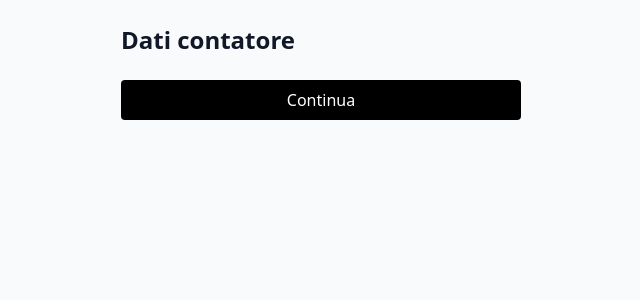
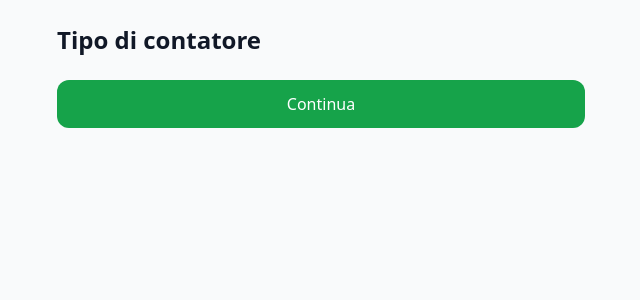
Before and after one commit to eutentiofficial-art/energia-compara, a Next.js app: page /manual/meter in a window 1280 px wide. Shown: the top 300 px of the page, without its empty margins (319-959 px from the left). Built offline with nearby package versions, Linux system fonts and the light colour scheme.

Commit message:
Update page.tsx

```diff
--- a/app/manual/meter/page.tsx
+++ b/app/manual/meter/page.tsx
@@ -1,60 +1,61 @@
 "use client";
 
 import { useRouter } from "next/navigation";
-import { useState, useEffect } from "react";
+import { useState } from "react";
 
 export default function MeterPage() {
   const router = useRouter();
-  const [servizio, setServizio] = useState<string | null>(null);
-
-  const [kw, setKw] = useState("");
-  const [contatoreGas, setContatoreGas] = useState("");
-
-  useEffect(() => {
-    setServizio(localStorage.getItem("tipo_servizio"));
-  }, []);
+  const service = sessionStorage.getItem("service_type");
+  const [power, setPower] = useState("");
+  const [gasMeter, setGasMeter] = useState("");
 
   const next = () => {
-    if (servizio === "luce" || servizio === "dual") {
-      localStorage.setItem("potenza_kw", kw);
-    }
-    if (servizio === "gas" || servizio === "dual") {
-      localStorage.setItem("contatore_gas", contatoreGas);
-    }
+    sessionStorage.setItem("power_kw", power);
+    sessionStorage.setItem("gas_meter", gasMeter);
     router.push("/manual/consumption");
   };
 
   return (
-    <div className="max-w-md mx-auto p-6 space-y-6">
-      <h1 className="text-2xl font-bold">Dati contatore</h1>
+    <div className="max-w-xl mx-auto p-6 space-y-6">
+      <h1 className="text-2xl font-bold">Tipo di contatore</h1>
 
-      {(servizio === "luce" || servizio === "dual") && (
+      {(service === "Luce" || service === "Luce + Gas") && (
         <div>
-          <label className="block mb-1">Potenza contatore luce (kW)</label>
-          <input
-            type="number"
-            className="w-full border rounded px-3 py-2"
-            value={kw}
-            onChange={(e) => setKw(e.target.value)}
-            placeholder="es. 3, 4.5, 6"
-          />
+          <label className="block mb-1 font-medium">Potenza contatore (kW)</label>
+          <select
+            value={power}
+            onChange={(e) => setPower(e.target.value)}
+            className="w-full border rounded-lg p-3"
+          >
+            <option value="">Seleziona</option>
+            <option value="3">3 kW</option>
+            <option value="4.5">4.5 kW</option>
+            <option value="6">6 kW</option>
+            <option value="10">10 kW</option>
+          </select>
         </div>
       )}
 
-      {(servizio === "gas" || servizio === "dual") && (
+      {(service === "Gas" || service === "Luce + Gas") && (
         <div>
-          <label className="block mb-1">Tipo contatore gas</label>
-          <input
-            type="text"
-            className="w-full border rounded px-3 py-2"
-            value={contatoreGas}
-            onChange={(e) => setContatoreGas(e.target.value)}
-            placeholder="es. G4, G6..."
-          />
+          <label className="block mb-1 font-medium">Tipo contatore gas</label>
+          <select
+            value={gasMeter}
+            onChange={(e) => setGasMeter(e.target.value)}
+            className="w-full border rounded-lg p-3"
+          >
+            <option value="">Seleziona</option>
+            <option value="G4">G4</option>
+            <option value="G6">G6</option>
+            <option value="G10">G10</option>
+          </select>
         </div>
       )}
 
-      <button onClick={next} className="w-full bg-black text-white py-2 rounded">
+      <button
+        onClick={next}
+        className="w-full bg-green-600 text-white py-3 rounded-xl"
+      >
         Continua
       </button>
     </div>
```
